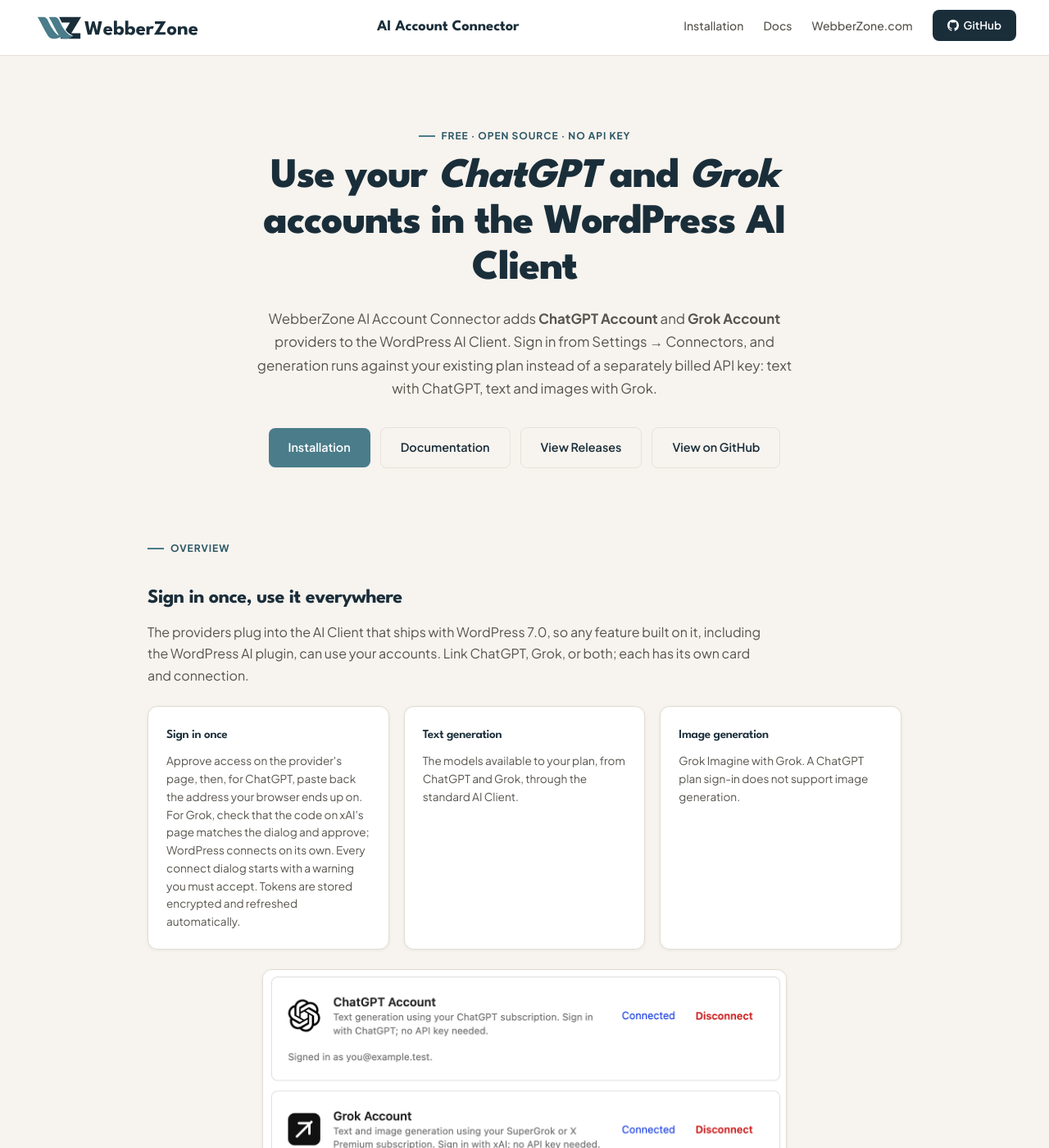
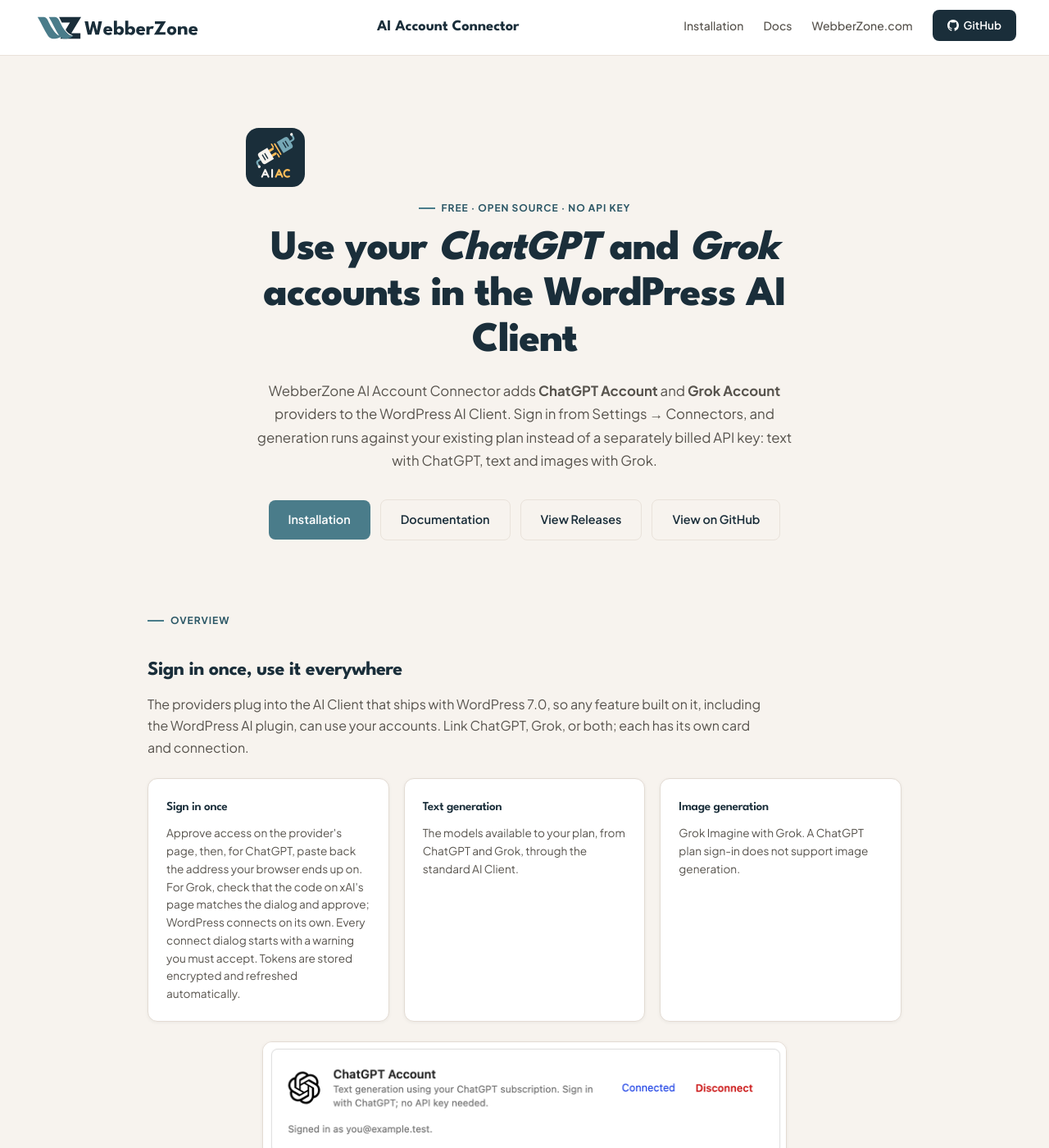
Before and after one commit to WebberZone/webberzone-ai-account-connector, a Jekyll site: the page built from index.md, in a window 1280 px wide and 1400 px high. Shown: the whole window at 82% size. Built offline with Jekyll 4.4.1, drawn with Linux system fonts in a browser that asks for light colours.

Commit message:
Add the WebberZone AI Account Connector icon

```diff
--- a/_config.yml
+++ b/_config.yml
@@ -34,7 +34,8 @@ exclude:
   - includes
   - languages
   - uninstall.php
-  - assets
+  - assets/images
+  - assets/js
   - build-zip.sh
   - build-assets.js
   - package.json
--- a/_includes/head.html
+++ b/_includes/head.html
@@ -3,6 +3,7 @@
 <meta name="description" content="{{ page.description | default: site.description }}">
 <title>{{ page.title | default: site.title }}{% unless page.title == site.title %} · {{ site.title }}{% endunless %}</title>
 <link rel="icon" type="image/x-icon" href="{{ '/favicon.ico' | relative_url }}">
+<link rel="icon" type="image/svg+xml" href="{{ '/assets/icon.svg' | relative_url }}">
 <link rel="preconnect" href="https://fonts.googleapis.com">
 <link rel="preconnect" href="https://fonts.gstatic.com" crossorigin>
 <link href="https://fonts.googleapis.com/css2?family=League+Spartan:wght@600;700;800&family=Plus+Jakarta+Sans:ital,wght@0,400;0,500;0,600;0,700;1,400&family=Fira+Code:wght@400&display=swap" rel="stylesheet">
--- a/index.md
+++ b/index.md
@@ -5,6 +5,7 @@ permalink: /
 ---
 
 <div class="hero">
+  <img src="{{ '/assets/icon.svg' | relative_url }}" alt="" width="72" height="72" class="hero-icon">
   <div class="eyebrow">Free &middot; Open Source &middot; No API Key</div>
   <h1>Use your <em>ChatGPT</em> and <em>Grok</em> accounts in the WordPress AI Client</h1>
   <p class="lead">WebberZone AI Account Connector adds <strong>ChatGPT Account</strong> and <strong>Grok Account</strong> providers to the WordPress AI Client. Sign in from Settings&nbsp;→&nbsp;Connectors, and generation runs against your existing plan instead of a separately billed API key: text with ChatGPT, text and images with Grok.</p>
--- a/site-assets/css/style.css
+++ b/site-assets/css/style.css
@@ -136,6 +136,8 @@ a:focus-visible, button:focus-visible {
 /* ══════════════════════════════════════
    HOME HERO
 ══════════════════════════════════════ */
+.hero-icon { display: block; margin-bottom: 16px; }
+
 .hero {
   padding: 88px 40px 64px;
   text-align: center;
```
Also changed, not shown: .github/workflows/pages.yml, assets/icon-128x128.png (added), assets/icon-256x256.png (added), assets/icon.svg (added), changelog.txt, favicon.ico, readme.txt, 1 other file.
